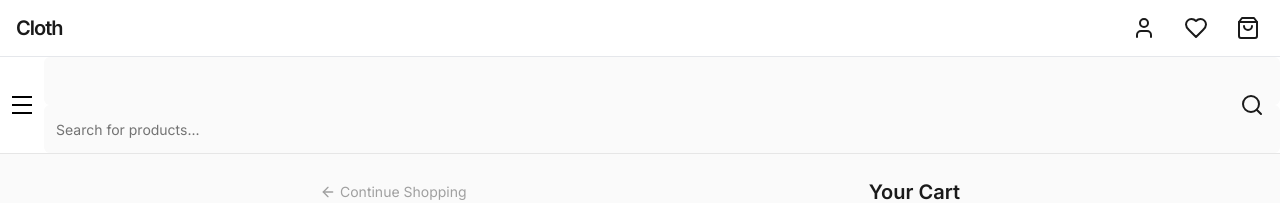
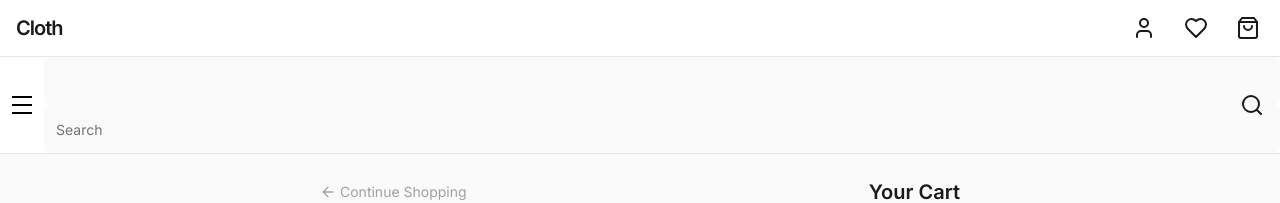
Before and after one commit to CLOTH-WLD/cloth-frontend, a React (Vite) app: page /cart in a window 1280 px wide. Shown: the top 203 px of the page. Built offline with nearby package versions, Linux system fonts and the light colour scheme.

Commit message:
Fix: Navbar search input display
Ensure the search input in the navbar is displayed correctly as a single row.

```diff
--- a/src/components/Navbar.tsx
+++ b/src/components/Navbar.tsx
@@ -50,7 +50,7 @@ const Navbar: React.FC = () => {
             <SearchDrawer triggerRef={searchInputRef} />
             <Input
               ref={searchInputRef}
-              placeholder="Search for products..."
+              placeholder="Search"
               readOnly
               className="h-12 w-full border-0 focus-visible:ring-0 focus-visible:ring-offset-0 pr-12 cursor-pointer"
               onClick={() => searchInputRef.current?.click()}
```
